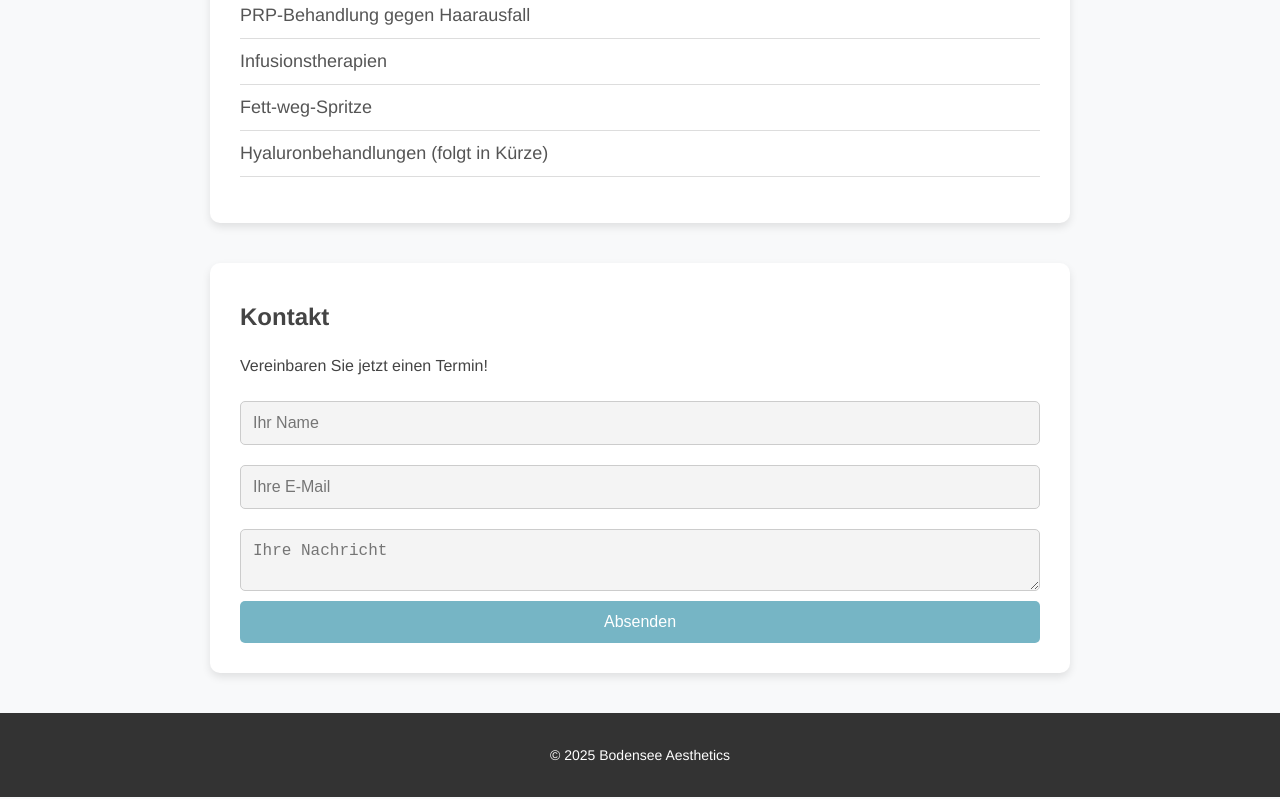
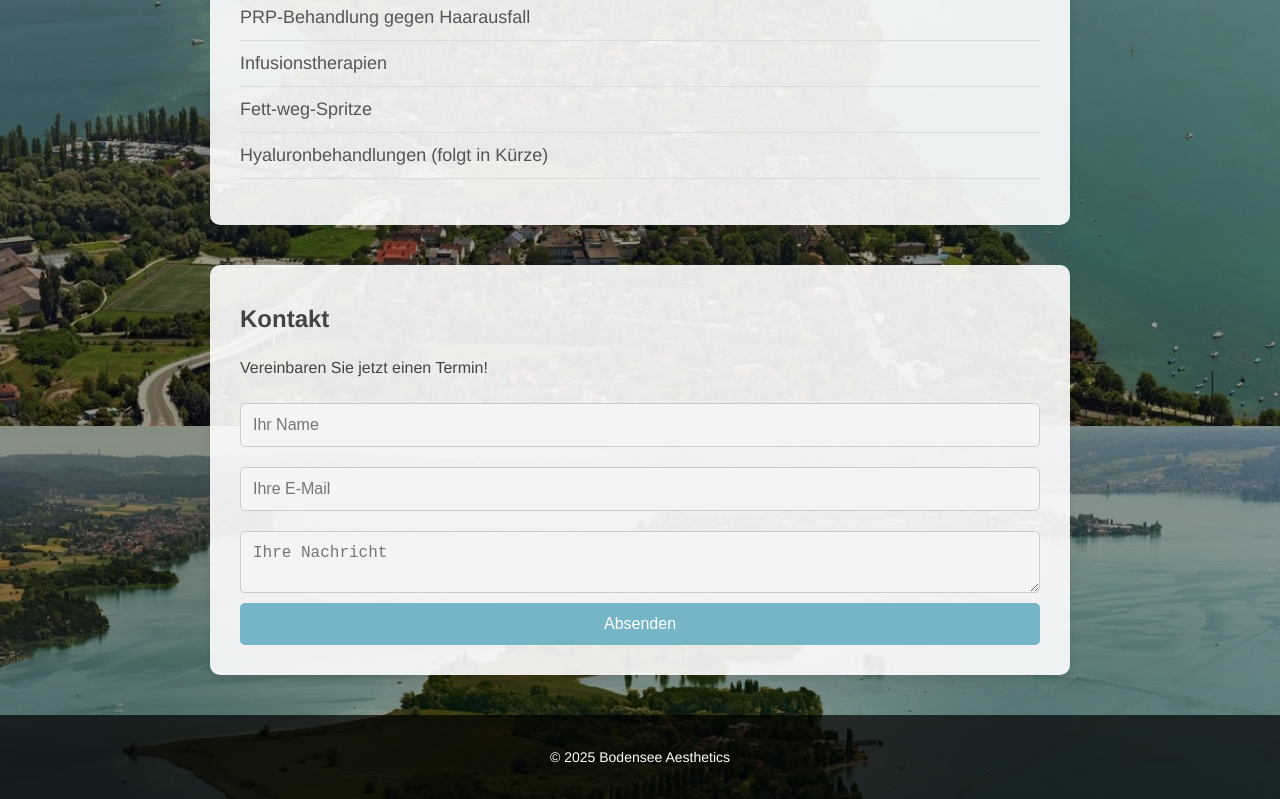
Before and after one commit to data-mafia/bodenseeaesthetics, a plain HTML site: page index.html in a window 1280 px wide. Shown: the part 374-1173 px from the top of the page. Drawn offline with Linux system fonts and the light colour scheme.

Commit message:
Update styles.css

```diff
--- a/styles.css
+++ b/styles.css
@@ -2,16 +2,31 @@ body {
     font-family: 'Helvetica Neue', Helvetica, Arial, sans-serif;
     margin: 0;
     padding: 0;
-    background-color: #f8f9fa;
     color: #444;
+    background: url('radolfzell.jpg') no-repeat center center fixed;
+    background-size: cover;
+    position: relative;
+}
+
+/* Overlay für bessere Lesbarkeit */
+body::before {
+    content: "";
+    position: absolute;
+    top: 0;
+    left: 0;
+    width: 100%;
+    height: 100%;
+    background: rgba(0, 0, 0, 0.4); /* Dunkler Overlay */
+    z-index: -1;
 }
 
 header {
-    background: linear-gradient(135deg, #76b5c5, #d4a5a5);
+    background: rgba(118, 181, 197, 0.8); /* Transparenter Header */
     color: #fff;
     text-align: center;
     padding: 40px 20px;
     position: relative;
+    border-bottom: 2px solid rgba(255, 255, 255, 0.3);
 }
 
 nav {
@@ -52,7 +67,7 @@ h1, h2 {
 section {
     max-width: 800px;
     margin: 40px auto;
-    background: #fff;
+    background: rgba(255, 255, 255, 0.9); /* Leicht transparente Box */
     padding: 30px;
     border-radius: 10px;
     box-shadow: 0px 4px 8px rgba(0, 0, 0, 0.1);
@@ -103,7 +118,7 @@ button:hover {
 footer {
     text-align: center;
     padding: 20px;
-    background: #333;
+    background: rgba(0, 0, 0, 0.7);
     color: #fff;
     margin-top: 40px;
     font-size: 14px;
```
